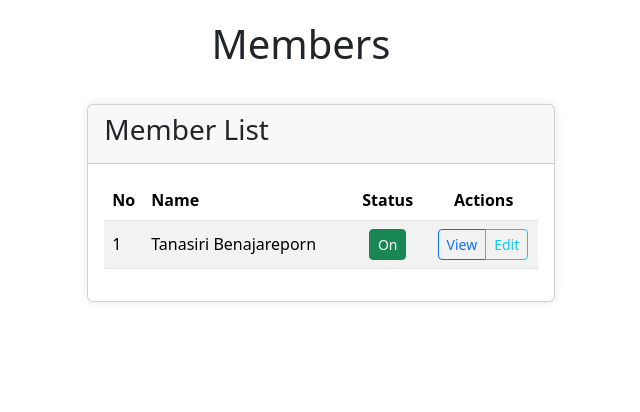
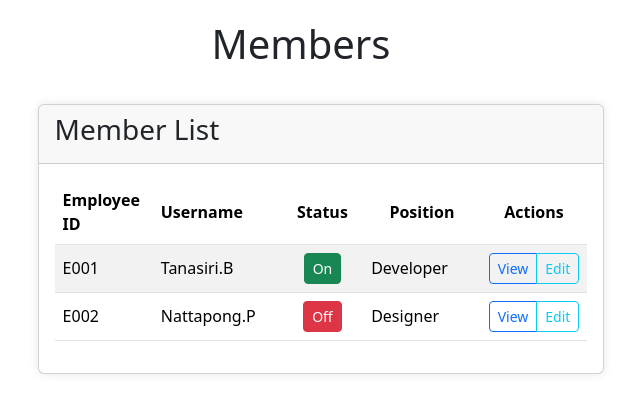
Before and after one commit to jagkarin/InventoryNew, a React (Create React App) app in the folder inventory/: page / in a window 1280 px wide. Shown: the top 412 px of the page, without its empty margins (339-979 px from the left). Built offline with nearby package versions, Linux system fonts and the light colour scheme.

Commit message:
แก้ล่าสุด

```diff
--- a/inventory/src/component/Members/EditUser.js
+++ b/inventory/src/component/Members/EditUser.js
@@ -1,4 +1,3 @@
-// EditUser.js
 import React, { useState } from 'react';
 import { Modal, Button } from 'react-bootstrap';
 
@@ -6,12 +5,11 @@ function EditUser({ user, onUpdate, onClose }) {
     const [employeeId, setEmployeeId] = useState(user.employeeId || '');
     const [username, setUsername] = useState(user.username || '');
     const [password, setPassword] = useState(user.password || '');
-    const [name, setName] = useState(user.name || '');
-    const [status, setStatus] = useState(user.status || '');
+    const [status, setStatus] = useState(user.status || false);
     const [position, setPosition] = useState(user.position || '');
 
     const handleSubmit = () => {
-        const updatedUser = { ...user, employeeId, username, password, name, status, position };
+        const updatedUser = { ...user, employeeId, username, password, status, position };
         onUpdate(updatedUser);
     };
 
@@ -42,27 +40,18 @@ function EditUser({ user, onUpdate, onClose }) {
                 <div className="form-group">
                     <label>Password</label>
                     <input
-                        type="password"
+                        type="text" // เปลี่ยนเป็น type="text" เพื่อให้แสดงรหัสผ่านตลอด
                         className="form-control"
                         value={password}
                         onChange={(e) => setPassword(e.target.value)}
                     />
                 </div>
                 <div className="form-group">
-                    <label>Name</label>
-                    <input
-                        type="text"
-                        className="form-control"
-                        value={name}
-                        onChange={(e) => setName(e.target.value)}
-                    />
-                </div>
-                <div className="form-group">
                     <label>Status</label>
                     <select
                         className="form-control"
-                        value={status}
-                        onChange={(e) => setStatus(e.target.value)}
+                        value={status ? 'Active' : 'Inactive'}
+                        onChange={(e) => setStatus(e.target.value === 'Active')}
                     >
                         <option value="Active">Active</option>
                         <option value="Inactive">Inactive</option>
--- a/inventory/src/component/Members/Members.js
+++ b/inventory/src/component/Members/Members.js
@@ -9,8 +9,9 @@ function Members() {
     const [showEditModal, setShowEditModal] = useState(false);
     const [selectedUser, setSelectedUser] = useState(null);
     const [userList, setUserList] = useState([
-        { id: 1, name: 'Tanasiri Benajareporn', status: true },
-        // Add more users here if needed
+        { id: 1, employeeId: 'E001', username: 'Tanasiri.B', password: 'password123', status: true, position: 'Developer' },
+        { id: 2, employeeId: 'E002', username: 'Nattapong.P', password: 'password123', status: false, position: 'Designer' },
+        // สามารถเพิ่มสมาชิกเพิ่มเติมได้ที่นี่
     ]);
 
     const handleToggle = (user) => {
@@ -67,19 +68,18 @@ function Members() {
                             <table className="table table-striped projects">
                                 <thead>
                                     <tr>
-                                        <th style={{ width: '5%' }}>No</th>
-                                        <th style={{ width: '50%' }}>Name</th>
+                                        <th style={{ width: '20%' }}>Employee ID</th>
+                                        <th style={{ width: '30%' }}>Username</th>
                                         <th style={{ width: '20%' }} className="text-center">Status</th>
-                                        <th style={{ width: '25%' }} className="text-center">Actions</th>
+                                        <th style={{ width: '30%' }} className="text-center">Position</th> {/* เพิ่มคอลัมน์ตำแหน่ง */}
+                                        <th style={{ width: '30%' }} className="text-center">Actions</th>
                                     </tr>
                                 </thead>
                                 <tbody>
-                                    {userList.map((user, index) => (
+                                    {userList.map((user) => (
                                         <tr key={user.id}>
-                                            <td>{index + 1}</td>
-                                            <td>
-                                                <a>{user.name}</a><br />
-                                            </td>
+                                            <td>{user.employeeId}</td>
+                                            <td>{user.username}</td>
                                             <td className="project-state text-center">
                                                 <button
                                                     className={`btn btn-sm ${user.status ? 'btn-success' : 'btn-danger'}`}
@@ -88,6 +88,7 @@ function Members() {
                                                     {user.status ? 'On' : 'Off'}
                                                 </button>
                                             </td>
+                                            <td>{user.position}</td> {/* แสดงตำแหน่ง */}
                                             <td className="project-actions text-right">
                                                 <div className="btn-group" role="group" aria-label="Basic example">
                                                     <button className="btn btn-outline-primary btn-sm" onClick={() => handleOpenModal(user)}>
--- a/inventory/src/component/Members/UserDetails.js
+++ b/inventory/src/component/Members/UserDetails.js
@@ -1,32 +1,51 @@
-import React from 'react';
-import PropTypes from 'prop-types';
+import React, { useState } from 'react';
+import { Modal, Button } from 'react-bootstrap';
 
-const UserDetails = ({ user, onClose }) => {
+function UserDetails({ user, onClose }) {
+    const [showPassword, setShowPassword] = useState(false); // สถานะการแสดงซ่อนรหัสผ่าน
 
     return (
-        <div className="modal" style={{ display: 'block' }}>
-            <div className="modal-dialog">
-                <div className="modal-content">
-                    <div className="modal-header">
-                        <h5 className="modal-title">User Details</h5>
-                        {/* Removed the Close button */}
-                    </div>
-                    <div className="modal-body">
-                        <p><strong>Name:</strong> {user.name}</p>
-                        <p><strong>Status:</strong> {user.status ? 'Active' : 'Inactive'}</p>
-                    </div>
-                    <div className="modal-footer">
-                        <button type="button" className="btn btn-secondary" onClick={onClose}>Close</button>
-                    </div>
+        <Modal show={true} onHide={onClose}>
+            <Modal.Header closeButton>
+                <Modal.Title>User Details</Modal.Title>
+            </Modal.Header>
+            <Modal.Body>
+                <h5>Employee Information</h5>
+                <div className="mb-3">
+                    <strong>Employee ID:</strong>
+                    <span className="ms-2">{user.employeeId}</span>
                 </div>
-            </div>
-        </div>
+                <div className="mb-3">
+                    <strong>Username:</strong>
+                    <span className="ms-2">{user.username}</span>
+                </div>
+                <div className="mb-3">
+                    <strong>Password:</strong>
+                    <span className="ms-2">{showPassword ? user.password : '******'}</span>
+                    <Button
+                        variant="link"
+                        className="ms-2"
+                        onClick={() => setShowPassword(!showPassword)}
+                    >
+                        {showPassword ? '🙈 Hide' : '👁️ Show'} {/* ปรับสัญลักษณ์และข้อความ */}
+                    </Button>
+                </div>
+                <div className="mb-3">
+                    <strong>Status:</strong>
+                    <span className="ms-2">{user.status ? 'Active' : 'Inactive'}</span>
+                </div>
+                <div className="mb-3">
+                    <strong>Position:</strong>
+                    <span className="ms-2">{user.position}</span>
+                </div>
+            </Modal.Body>
+            <Modal.Footer>
+                <Button variant="secondary" onClick={onClose}>
+                    Close
+                </Button>
+            </Modal.Footer>
+        </Modal>
     );
-};
-
-UserDetails.propTypes = {
-    user: PropTypes.object.isRequired,
-    onClose: PropTypes.func.isRequired,
-};
+}
 
 export default UserDetails;
```
